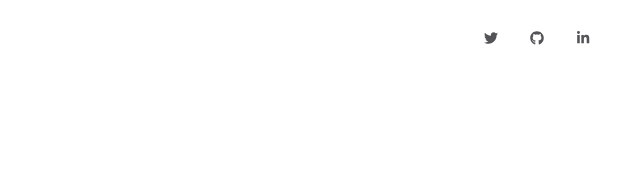
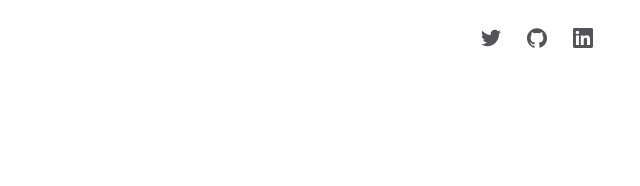
Before and after one commit to llwor94/portfolio, a Gatsby site: page /page-2 in a window 1280 px wide. Shown: the full height of the page, 640-1280 px from the left. Built offline with nearby package versions, Linux system fonts and the light colour scheme; Gatsby itself is replaced by a stand-in of ours.

Commit message:
nailed it

```diff
--- a/src/components/header.js
+++ b/src/components/header.js
@@ -2,6 +2,7 @@
 import PropTypes from 'prop-types';
 import React from 'react';
 import styled from 'styled-components';
+import {LinkedinIcon, GithubIcon, TwitterIcon} from './icons'
 import { FontAwesomeIcon } from '@fortawesome/react-fontawesome';
 import { faGithub, faTwitter, faLinkedinIn } from '@fortawesome/free-brands-svg-icons';
 
@@ -35,14 +36,21 @@
 const Icons = styled.div`
 	display: flex;
 	a {
+		display: flex;
+		align-items: center;
+		justify-content: center;
 		height: 36px;
 		width: 36px;
 		line-height: 36px;
 		background: #fff;
 		border-radius: 100%;
-		color: #535358;
-		font-size: 14px;
-		text-align: center;
+		svg {
+			fill: #535358;
+		height: 20px;
+		width: 20px
+		}
+
+
 		margin: 0px 5px;
 	}
 `;
@@ -55,13 +63,13 @@
 		</Nav>
 		<Icons>
 			<a href='https://twitter.com/llwor94' target='_blank'>
-				<FontAwesomeIcon icon={faTwitter} />
+				<TwitterIcon />
 			</a>
 			<a href='https://github.com/llwor94' target='_blank'>
-				<FontAwesomeIcon icon={faGithub} />
+				<GithubIcon />
 			</a>
 			<a href='https://linkedin.com/in/lauren-worthington' target='_blank'>
-				<FontAwesomeIcon icon={faLinkedinIn} />
+				<LinkedinIcon />
 			</a>
 		</Icons>
 	</Wrapper>
--- a/src/components/icons.js
+++ b/src/components/icons.js
@@ -89,3 +89,30 @@
 		<path d="M12 0c6.627 0 12 5.373 12 12s-5.373 12-12 12S0 18.627 0 12 5.373 0 12 0zM9.615 15.998c.175.645.156 1.248-.024 1.792l-.065.18c-.024.061-.052.12-.078.176-.14.29-.326.56-.555.81-.698.759-1.672 1.047-2.09.805-.45-.262-.226-1.335.584-2.19.871-.918 2.12-1.509 2.12-1.509v-.003l.108-.061zm9.911-10.861c-.542-2.133-4.077-2.834-7.422-1.645-1.989.707-4.144 1.818-5.693 3.267C4.568 8.48 4.275 9.98 4.396 10.607c.427 2.211 3.457 3.657 4.703 4.73v.006c-.367.18-3.056 1.529-3.686 2.925-.675 1.47.105 2.521.615 2.655 1.575.436 3.195-.36 4.065-1.649.84-1.261.766-2.881.404-3.676.496-.135 1.08-.195 1.83-.104 2.101.24 2.521 1.56 2.43 2.1-.09.539-.523.854-.674.944-.15.091-.195.12-.181.181.015.09.091.09.21.075.165-.03 1.096-.45 1.141-1.471.045-1.29-1.186-2.729-3.375-2.7-.9.016-1.471.091-1.875.256-.03-.045-.061-.075-.105-.105-1.35-1.455-3.855-2.475-3.75-4.41.03-.705.285-2.564 4.8-4.814 3.705-1.846 6.661-1.335 7.171-.21.733 1.604-1.576 4.59-5.431 5.024-1.47.165-2.235-.404-2.431-.615-.209-.225-.239-.24-.314-.194-.12.06-.045.255 0 .375.12.3.585.825 1.396 1.095.704.225 2.43.359 4.5-.45 2.324-.899 4.139-3.405 3.614-5.505l.073.067z"/>
 	</svg>
 );
+
+export const GithubIcon = () => (
+	<svg role="img" viewBox="0 0 24 24" xmlns="http://www.w3.org/2000/svg">
+	<title>GitHub icon</title>
+	<path d="M12 .297c-6.63 0-12 5.373-12 12 0 5.303 3.438 9.8 8.205 11.385.6.113.82-.258.82-.577 0-.285-.01-1.04-.015-2.04-3.338.724-4.042-1.61-4.042-1.61C4.422 18.07 3.633 17.7 3.633 17.7c-1.087-.744.084-.729.084-.729 1.205.084 1.838 1.236 1.838 1.236 1.07 1.835 2.809 1.305 3.495.998.108-.776.417-1.305.76-1.605-2.665-.3-5.466-1.332-5.466-5.93 0-1.31.465-2.38 1.235-3.22-.135-.303-.54-1.523.105-3.176 0 0 1.005-.322 3.3 1.23.96-.267 1.98-.399 3-.405 1.02.006 2.04.138 3 .405 2.28-1.552 3.285-1.23 3.285-1.23.645 1.653.24 2.873.12 3.176.765.84 1.23 1.91 1.23 3.22 0 4.61-2.805 5.625-5.475 5.92.42.36.81 1.096.81 2.22 0 1.606-.015 2.896-.015 3.286 0 .315.21.69.825.57C20.565 22.092 24 17.592 24 12.297c0-6.627-5.373-12-12-12"/>
+	</svg>
+);
+
+export const TwitterIcon = () => (
+	<svg role="img" viewBox="0 0 24 24" xmlns="http://www.w3.org/2000/svg">
+	<title>Twitter icon</title>
+	<path d="M23.954 4.569c-.885.389-1.83.654-2.825.775 1.014-.611 1.794-1.574 2.163-2.723-.951.555-2.005.959-3.127 1.184-.896-.959-2.173-1.559-3.591-1.559-2.717 0-4.92 2.203-4.92 4.917 0 .39.045.765.127 1.124C7.691 8.094 4.066 6.13 1.64 3.161c-.427.722-.666 1.561-.666 2.475 0 1.71.87 3.213 2.188 4.096-.807-.026-1.566-.248-2.228-.616v.061c0 2.385 1.693 4.374 3.946 4.827-.413.111-.849.171-1.296.171-.314 0-.615-.03-.916-.086.631 1.953 2.445 3.377 4.604 3.417-1.68 1.319-3.809 2.105-6.102 2.105-.39 0-.779-.023-1.17-.067 2.189 1.394 4.768 2.209 7.557 2.209 9.054 0 13.999-7.496 13.999-13.986 0-.209 0-.42-.015-.63.961-.689 1.8-1.56 2.46-2.548l-.047-.02z"/>
+	</svg>
+)
+
+export const LinkedinIcon = () => (
+	<svg role="img" viewBox="0 0 24 24" xmlns="http://www.w3.org/2000/svg">
+	<title>LinkedIn icon</title>
+	<path d="M20.447 20.452h-3.554v-5.569c0-1.328-.027-3.037-1.852-3.037-1.853 0-2.136 1.445-2.136 2.939v5.667H9.351V9h3.414v1.561h.046c.477-.9 1.637-1.85 3.37-1.85 3.601 0 4.267 2.37 4.267 5.455v6.286zM5.337 7.433c-1.144 0-2.063-.926-2.063-2.065 0-1.138.92-2.063 2.063-2.063 1.14 0 2.064.925 2.064 2.063 0 1.139-.925 2.065-2.064 2.065zm1.782 13.019H3.555V9h3.564v11.452zM22.225 0H1.771C.792 0 0 .774 0 1.729v20.542C0 23.227.792 24 1.771 24h20.451C23.2 24 24 23.227 24 22.271V1.729C24 .774 23.2 0 22.222 0h.003z"/>
+	</svg>
+)
+
+export const DownIcon = () => (
+	<svg xmlns="http://www.w3.org/2000/svg" width="24" height="24" viewBox="0 0 24 24">
+	<path d="M24 12c0-6.627-5.373-12-12-12s-12 5.373-12 12 5.373 12 12 12 12-5.373 12-12zm-18.005-1.568l1.415-1.414 4.59 4.574 4.579-4.574 1.416 1.414-5.995 5.988-6.005-5.988z"/>
+	</svg>
+)
```
Also changed, not shown: src/components/jumbotron.js (+9 -4 lines), src/images/github.svg (added), src/images/linkedin.svg (added), src/images/quizbaker.png, src/images/quizbaker1.png, src/images/quizbaker2.png, src/images/ss5.png, src/images/twitter.svg (added), 2 other files.
